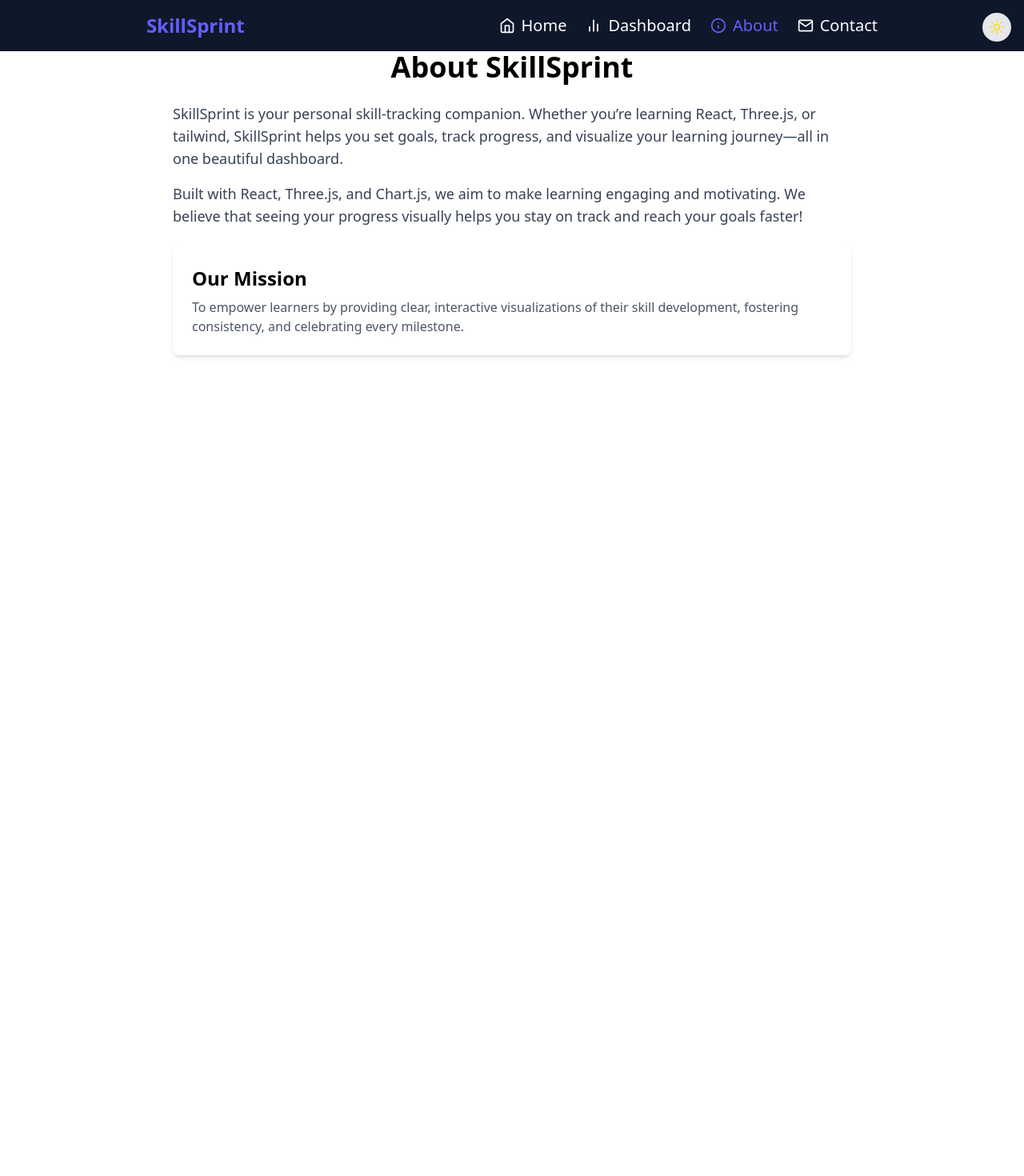
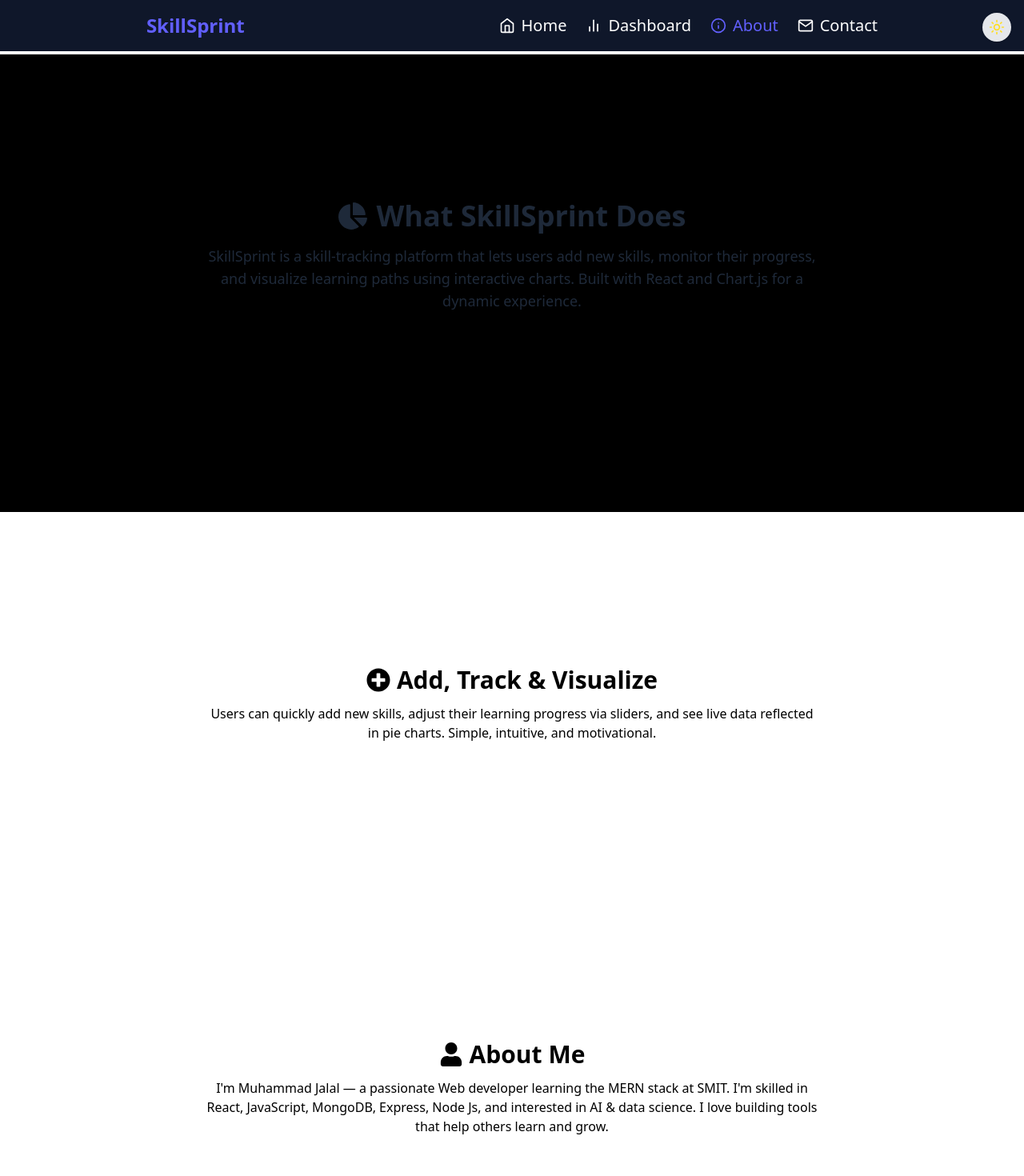
Before and after one commit to jalal1122/SkillSprint-Fluxxion-React-Js-Hackathon-Project, a React (Vite) app: page /about in a window 1280 px wide. Shown: the top 1470 px of the page at 80% size. Before the commit the page ends 800 px from the top, so only its background shows below. Built offline with nearby package versions, Linux system fonts and the light colour scheme.

Commit message:
feat: add react-parallax for enhanced visual effects in About page; restructure content sections for improved user engagement

```diff
--- a/package.json
+++ b/package.json
@@ -22,6 +22,7 @@
     "react-dom": "^19.0.0",
     "react-hot-toast": "^2.5.2",
     "react-icons": "^5.5.0",
+    "react-parallax": "^3.5.2",
     "react-router-dom": "^7.5.3",
     "react-scroll-parallax": "^3.4.5",
     "react-tooltip": "^5.28.1",
--- a/src/Pages/About.jsx
+++ b/src/Pages/About.jsx
@@ -1,62 +1,102 @@
-import React from 'react';
-import { motion } from 'framer-motion';
+import React from "react";
+import { motion } from "framer-motion";
+import { Parallax } from "react-parallax";
+import { FaChartPie, FaPlusCircle, FaUser, FaBullseye } from "react-icons/fa";
 
-const aboutVariants = {
-  hidden: { opacity: 0, y: 20 },
+const sectionVariant = {
+  hidden: { opacity: 0, y: 50 },
   visible: delay => ({
     opacity: 1,
     y: 0,
-    transition: { delay, duration: 0.4, ease: 'easeInOut' }
+    transition: { delay, duration: 0.3, ease: "easeInOut" }
   })
 };
 
 const About = () => {
   return (
-    <motion.div
-      className="max-w-4xl mx-auto px-6 py-16"
-      initial="hidden"
-      animate="visible"
-      variants={aboutVariants}
-      custom={0}
-    >
-      <motion.h1
-        className="text-4xl font-bold mb-6 text-center dark:text-white"
-        variants={aboutVariants}
-        custom={1}
-      >
-        About SkillSprint
-      </motion.h1>
+    <div className="text-gray-800 dark:text-white">
+      {/* Section 1: What It Does */}
+      <Parallax strength={300} >
+        <div className="h-[80vh] flex flex-col justify-center items-center px-6 text-center bg-opacity-50 bg-black">
+          <motion.div
+            initial="hidden"
+            whileInView="visible"
+            variants={sectionVariant}
+            custom={0.2}
+            className="max-w-3xl"
+          >
+            <h1 className="text-4xl font-bold mb-4 flex items-center justify-center gap-3">
+              <FaChartPie /> What SkillSprint Does
+            </h1>
+            <p className="text-lg">
+              SkillSprint is a skill-tracking platform that lets users add new skills, monitor their progress, and visualize learning paths using interactive charts.
+              Built with React and Chart.js for a dynamic experience.
+            </p>
+          </motion.div>
+        </div>
+      </Parallax>
 
-      <motion.p
-        className="text-lg mb-4 text-gray-700 dark:text-gray-300"
-        variants={aboutVariants}
-        custom={2}
-      >
-        SkillSprint is your personal skill-tracking companion. Whether you’re learning React, Three.js, or tailwind,
-        SkillSprint helps you set goals, track progress, and visualize your learning journey—all in one beautiful dashboard.
-      </motion.p>
+      {/* Section 2: Visualize Progress */}
+      <Parallax strength={200} >
+        <div className="h-[60vh] flex flex-col justify-center items-center px-6 text-center">
+          <motion.div
+            initial="hidden"
+            whileInView="visible"
+            variants={sectionVariant}
+            custom={0.4}
+            className="max-w-3xl"
+          >
+            <h2 className="text-3xl text-black font-semibold mb-3 flex items-center justify-center gap-2">
+              <FaPlusCircle /> Add, Track & Visualize
+            </h2>
+            <p className="text-black">
+              Users can quickly add new skills, adjust their learning progress via sliders, and see live data reflected in pie charts. Simple, intuitive, and motivational.
+            </p>
+          </motion.div>
+        </div>
+      </Parallax>
 
-      <motion.p
-        className="text-lg mb-6 text-gray-700 dark:text-gray-300"
-        variants={aboutVariants}
-        custom={3}
-      >
-        Built with React, Three.js, and Chart.js, we aim to make learning engaging and motivating. We believe that
-        seeing your progress visually helps you stay on track and reach your goals faster!
-      </motion.p>
+      {/* Section 3: About Me */}
+      <Parallax strength={250} >
+        <div className="h-[60vh] flex flex-col justify-center items-center px-6 text-center">
+          <motion.div
+            initial="hidden"
+            whileInView="visible"
+            variants={sectionVariant}
+            custom={0.6}
+            className="max-w-3xl"
+          >
+            <h2 className="text-3xl text-black font-semibold mb-3 flex items-center justify-center gap-2">
+              <FaUser /> About Me
+            </h2>
+            <p className="text-black">
+              I'm Muhammad Jalal — a passionate Web developer learning the MERN stack at SMIT. I'm skilled in React, JavaScript, MongoDB, Express, Node Js, and interested in AI & data science.
+              I love building tools that help others learn and grow.
+            </p>
+          </motion.div>
+        </div>
+      </Parallax>
 
-      <motion.div
-        className="bg-white dark:bg-zinc-800 p-6 rounded-lg shadow-md"
-        variants={aboutVariants}
-        custom={4}
-      >
-        <h2 className="text-2xl font-semibold mb-2 dark:text-white">Our Mission</h2>
-        <p className="text-gray-600 dark:text-gray-300">
-          To empower learners by providing clear, interactive visualizations of their skill development,
-          fostering consistency, and celebrating every milestone.
-        </p>
-      </motion.div>
-    </motion.div>
+      {/* Section 4: My Vision */}
+      <Parallax strength={300} >
+        <div className="h-[60vh] flex flex-col justify-center items-center px-6 text-center">
+          <motion.div
+            initial="hidden"
+            whileInView="visible"
+            variants={sectionVariant}
+            custom={0.8}
+            className="max-w-3xl"
+          >
+            <h2 className="text-3xl text-black font-semibold mb-3 flex items-center justify-center gap-2">
+              <FaBullseye /> My Vision
+            </h2>
+            <p className="text-black">
+              I aim to create impactful digital solutions like SkillSprint that motivate learners, track their skills, and empower them to stay consistent. My goal is to keep innovating and help developers become their best selves.
+            </p>
+          </motion.div>
+        </div>
+      </Parallax>
+    </div>
   );
 };
 
```
Also changed, not shown: 1 other file (tests, documents, lock files or other folders).
